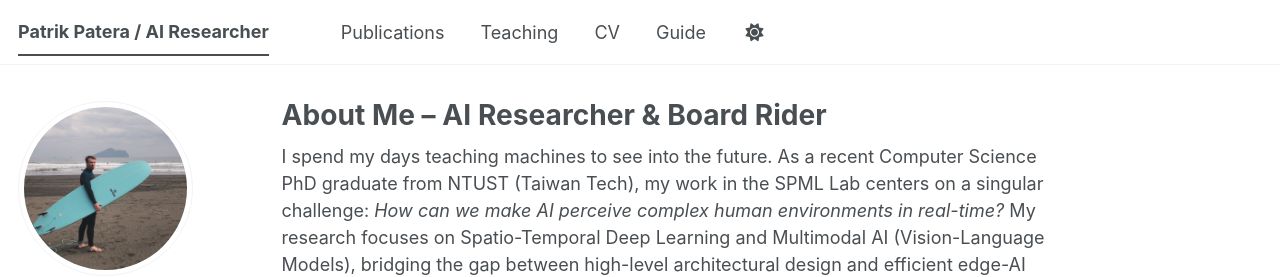
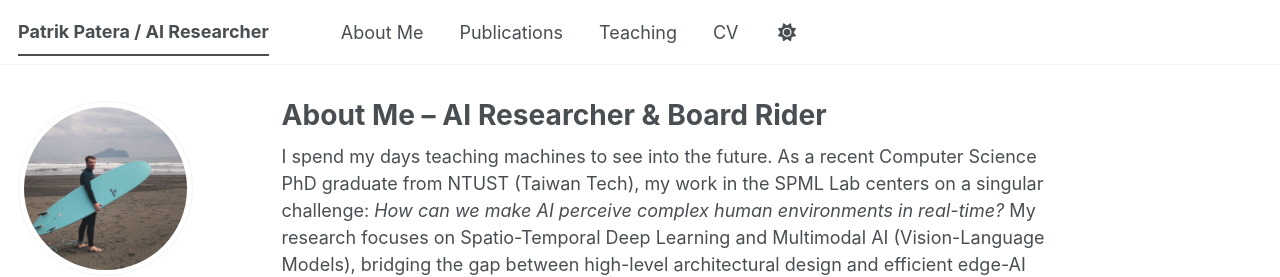
Before and after one commit to patpatera/patpatera.github.io, a Jekyll site: the page built from _pages/about.md, in a window 1280 px wide. Shown: the top 277 px of the page. Built offline with Jekyll 4.4.1, drawn with Linux system fonts in a browser that asks for light colours; some web fonts are replaced; a script bundle is joined from its source files by our own code; library files that are not in the unit come from our copies.

Commit message:
Update navigation.yml

```diff
--- a/_data/navigation.yml
+++ b/_data/navigation.yml
@@ -8,6 +8,9 @@
 #      Markdown formatted page while the second is generated using JSON.
 
 main:
+  - title: "About Me"
+    url: /
+
   - title: "Publications"
     url: /publications/
 
@@ -29,5 +32,5 @@ main:
   # - title: "CV"
   #   url: /cv-json/
 
-  - title: "Guide"
-    url: /markdown/
+  # - title: "Guide"
+  #   url: /markdown/
```
